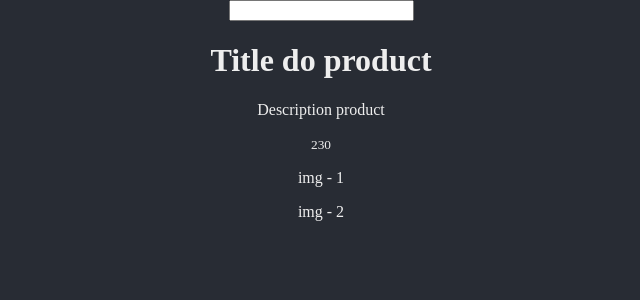
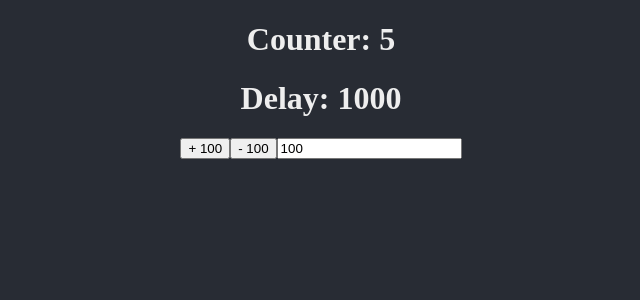
Before and after one commit to claudiobelempb/react-rooks, a React (Create React App) app: page / in a window 1280 px wide. Shown: the top 300 px of the page, without its empty margins (319-959 px from the left). Built offline with nearby package versions, Linux system fonts and the light colour scheme.

Commit message:
Criando meu próprio hook

```diff
--- /dev/null
+++ b/src/hooks/CreateHooks.js
@@ -0,0 +1,35 @@
+import { useState, useEffect, useRef } from 'react';
+const useMyHook = (callback, delay = 1000) => {
+  const saveCallback = useRef();
+
+  useEffect(() => {
+    saveCallback.current = callback;
+  }, [callback]);
+
+  useEffect(() => {
+    const interval = setInterval(() => {
+      saveCallback.current();
+    }, delay);
+    return () => clearInterval(interval);
+  }, [delay]);
+};
+
+const CreateHooks = () => {
+  const [counter, setCounter] = useState(0);
+  const [delay, setDelay] = useState(1000);
+  const [increment, setIncrement] = useState(100);
+
+  useMyHook(() => setCounter((c) => c + 1), delay);
+
+  return (
+    <div className={'App'}>
+      <h1>Counter: {counter}</h1>
+      <h1>Delay: {delay}</h1>
+      <button onClick={() => setDelay((d) => d + increment)}>+ {increment}</button>
+      <button onClick={() => setDelay((d) => d - increment)}>- {increment}</button>
+      <input type={'number'} value={increment} onChange={(e) => setIncrement(Number(e.target.value))} />
+    </div>
+  );
+};
+
+export { CreateHooks };
--- a/src/index.js
+++ b/src/index.js
@@ -9,12 +9,13 @@ import './App.css';
 // import { UseRef } from './UseRef';
 // import { UseContext } from './UseContext';
 // import { UseReducer } from './UseReducer';
-import { UseReducerUseContext } from './hooks/UseReducerUseContext';
+// import { UseReducerUseContext } from './hooks/UseReducerUseContext';
+import { CreateHooks } from './hooks/CreateHooks';
 import reportWebVitals from './reportWebVitals';
 
 ReactDOM.render(
   <React.StrictMode>
-    <UseReducerUseContext />
+    <CreateHooks />
   </React.StrictMode>,
   document.getElementById('root'),
 );
```
